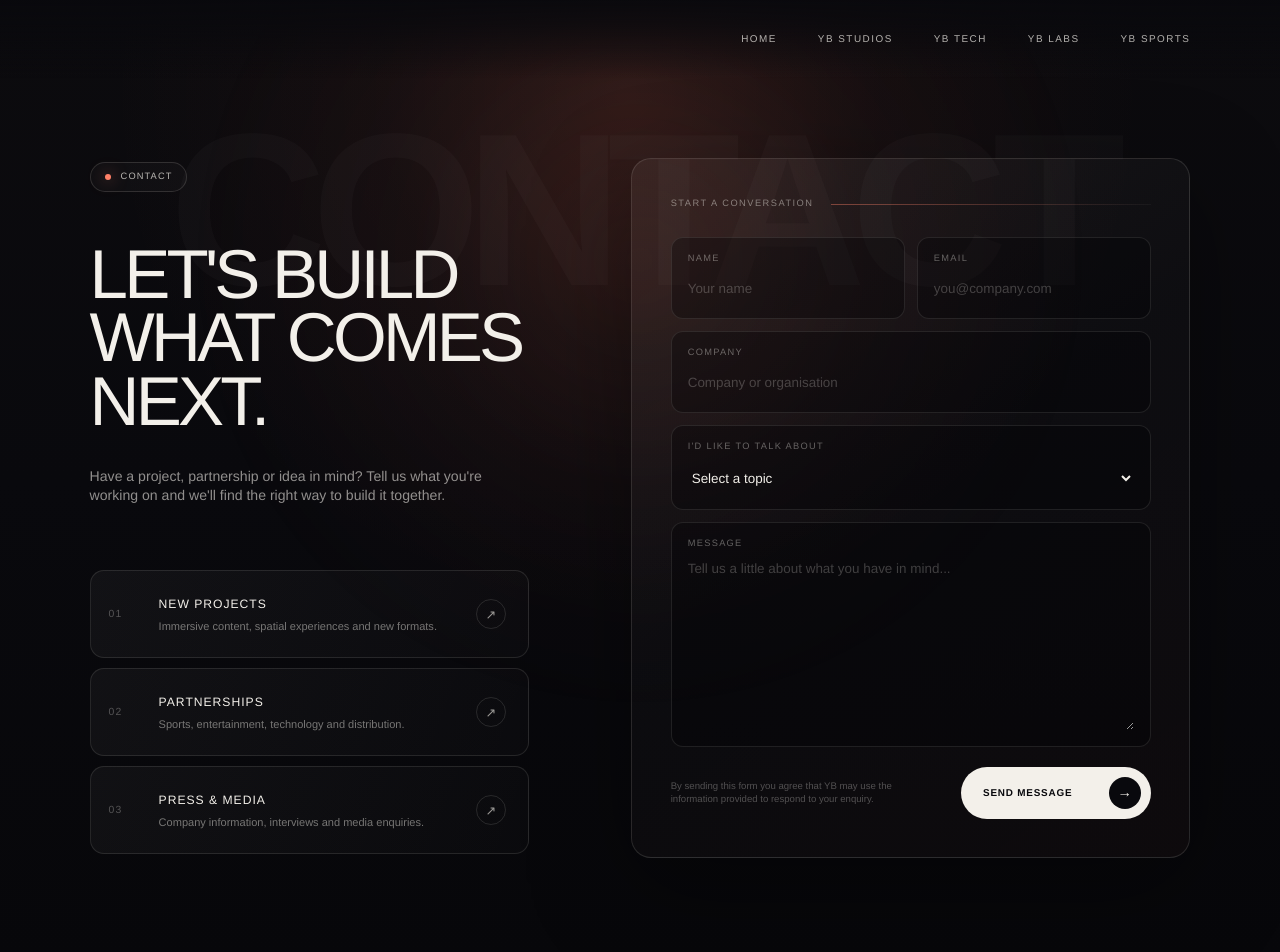
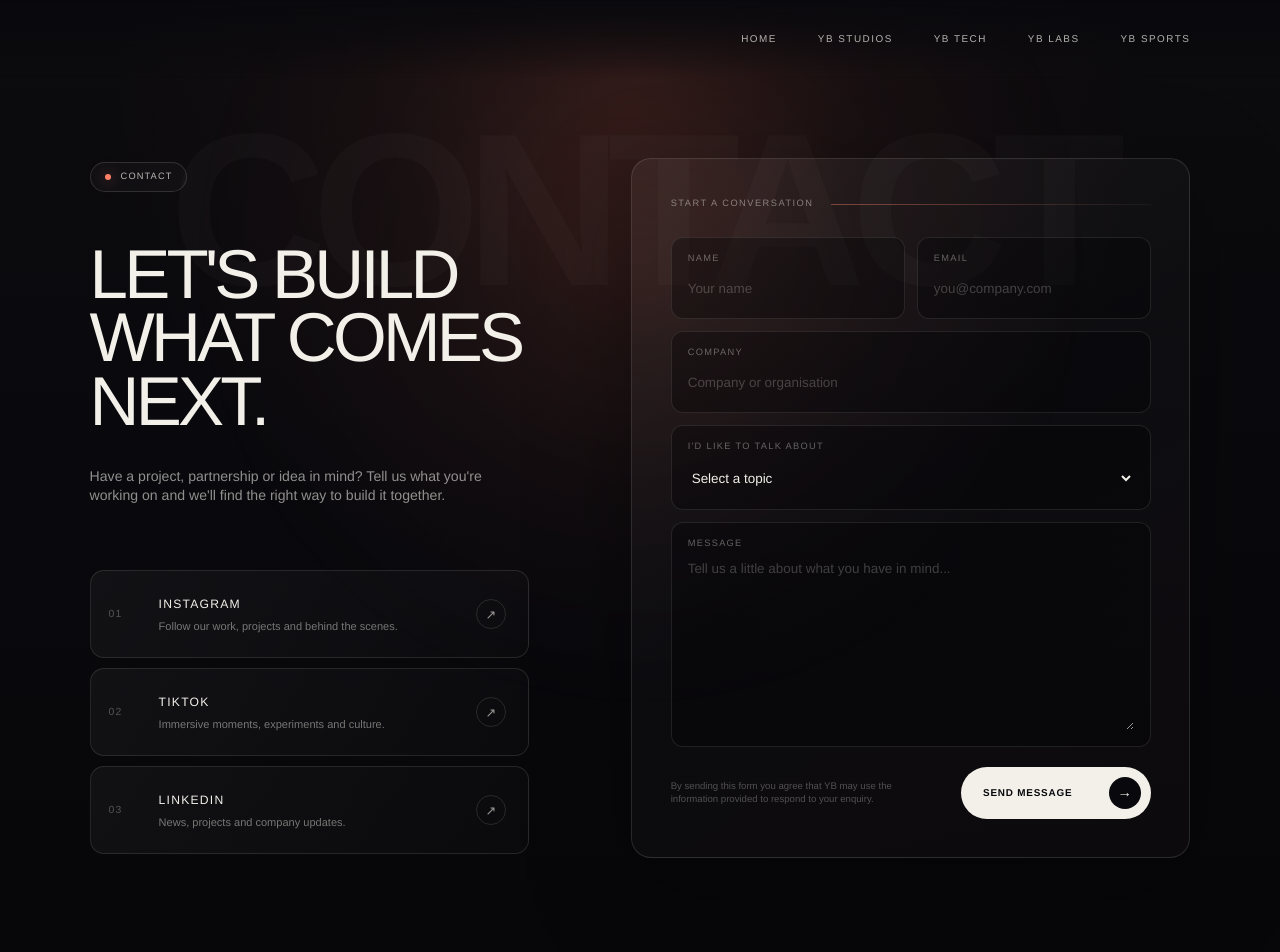
Before and after one commit to AleSalamandra/YBVRWebPrototype, a Next.js app: page /contact in a window 1280 px wide. Shown: the top 952 px of the page. Built offline with nearby package versions, Linux system fonts and the light colour scheme; a web font is replaced by a local one.

Commit message:
contact social media

```diff
--- a/src/app/contact/Contact.module.css
+++ b/src/app/contact/Contact.module.css
@@ -65,8 +65,11 @@
 
   z-index: 0;
 
-  top: -220px;
-  left: 50%;
+  top:
+    -220px;
+
+  left:
+    50%;
 
   width:
     min(
@@ -77,7 +80,8 @@
   aspect-ratio:
     1 / 1;
 
-  pointer-events: none;
+  pointer-events:
+    none;
 
   border-radius:
     50%;
@@ -131,7 +135,8 @@
       180px
     );
 
-  left: 50%;
+  left:
+    50%;
 
   color:
     rgba(
@@ -429,10 +434,10 @@
 
 
 /* ========================================
-   CONTACT TOPICS
+   SOCIAL LINKS
 ======================================== */
 
-.contactTopics {
+.socialLinks {
   display:
     flex;
 
@@ -457,8 +462,13 @@
 }
 
 
-.topic {
-  position: relative;
+/* ========================================
+   SOCIAL ITEM
+======================================== */
+
+.socialItem {
+  position:
+    relative;
 
   display:
     grid;
@@ -525,13 +535,13 @@
 }
 
 
-.topic:hover {
+.socialItem:hover {
   border-color:
     rgba(
       255,
       128,
       103,
-      0.3
+      0.32
     );
 
   background:
@@ -549,7 +559,11 @@
 }
 
 
-.topicNumber {
+/* ========================================
+   SOCIAL NUMBER
+======================================== */
+
+.socialNumber {
   color:
     rgba(
       243,
@@ -566,7 +580,11 @@
 }
 
 
-.topic strong {
+/* ========================================
+   SOCIAL CONTENT
+======================================== */
+
+.socialContent strong {
   display:
     block;
 
@@ -584,14 +602,14 @@
     560;
 
   letter-spacing:
-    0.08em;
+    0.1em;
 
   text-transform:
     uppercase;
 }
 
 
-.topic p {
+.socialContent p {
   margin:
     5px
     0
@@ -617,7 +635,11 @@
 }
 
 
-.topicArrow {
+/* ========================================
+   SOCIAL ARROW
+======================================== */
+
+.socialArrow {
   display:
     grid;
 
@@ -1201,7 +1223,7 @@
   }
 
 
-  .contactTopics {
+  .socialLinks {
     width:
       100%;
   }
@@ -1268,7 +1290,7 @@
   }
 
 
-  .topic {
+  .socialItem {
     grid-template-columns:
       30px
       minmax(
--- a/src/app/contact/page.tsx
+++ b/src/app/contact/page.tsx
@@ -55,25 +55,24 @@ export default function ContactPage() {
           </div>
 
 
-          <div className={styles.contactTopics}>
-            <div className={styles.topic}>
-              <span className={styles.topicNumber}>
+          <div className={styles.socialLinks}>
+            <div className={styles.socialItem}>
+              <span className={styles.socialNumber}>
                 01
               </span>
 
-              <div>
+              <div className={styles.socialContent}>
                 <strong>
-                  New projects
+                  Instagram
                 </strong>
 
                 <p>
-                  Immersive content, spatial experiences
-                  and new formats.
+                  Follow our work, projects and behind the scenes.
                 </p>
               </div>
 
               <span
-                className={styles.topicArrow}
+                className={styles.socialArrow}
                 aria-hidden="true"
               >
                 ↗
@@ -81,24 +80,23 @@ export default function ContactPage() {
             </div>
 
 
-            <div className={styles.topic}>
-              <span className={styles.topicNumber}>
+            <div className={styles.socialItem}>
+              <span className={styles.socialNumber}>
                 02
               </span>
 
-              <div>
+              <div className={styles.socialContent}>
                 <strong>
-                  Partnerships
+                  TikTok
                 </strong>
 
                 <p>
-                  Sports, entertainment, technology
-                  and distribution.
+                  Immersive moments, experiments and culture.
                 </p>
               </div>
 
               <span
-                className={styles.topicArrow}
+                className={styles.socialArrow}
                 aria-hidden="true"
               >
                 ↗
@@ -106,24 +104,23 @@ export default function ContactPage() {
             </div>
 
 
-            <div className={styles.topic}>
-              <span className={styles.topicNumber}>
+            <div className={styles.socialItem}>
+              <span className={styles.socialNumber}>
                 03
               </span>
 
-              <div>
+              <div className={styles.socialContent}>
                 <strong>
-                  Press & media
+                  LinkedIn
                 </strong>
 
                 <p>
-                  Company information, interviews
-                  and media enquiries.
+                  News, projects and company updates.
                 </p>
               </div>
 
               <span
-                className={styles.topicArrow}
+                className={styles.socialArrow}
                 aria-hidden="true"
               >
                 ↗
@@ -143,9 +140,7 @@ export default function ContactPage() {
           </div>
 
 
-          <form
-            className={styles.form}
-          >
+          <form className={styles.form}>
             <div className={styles.twoColumns}>
               <label className={styles.field}>
                 <span>
```
